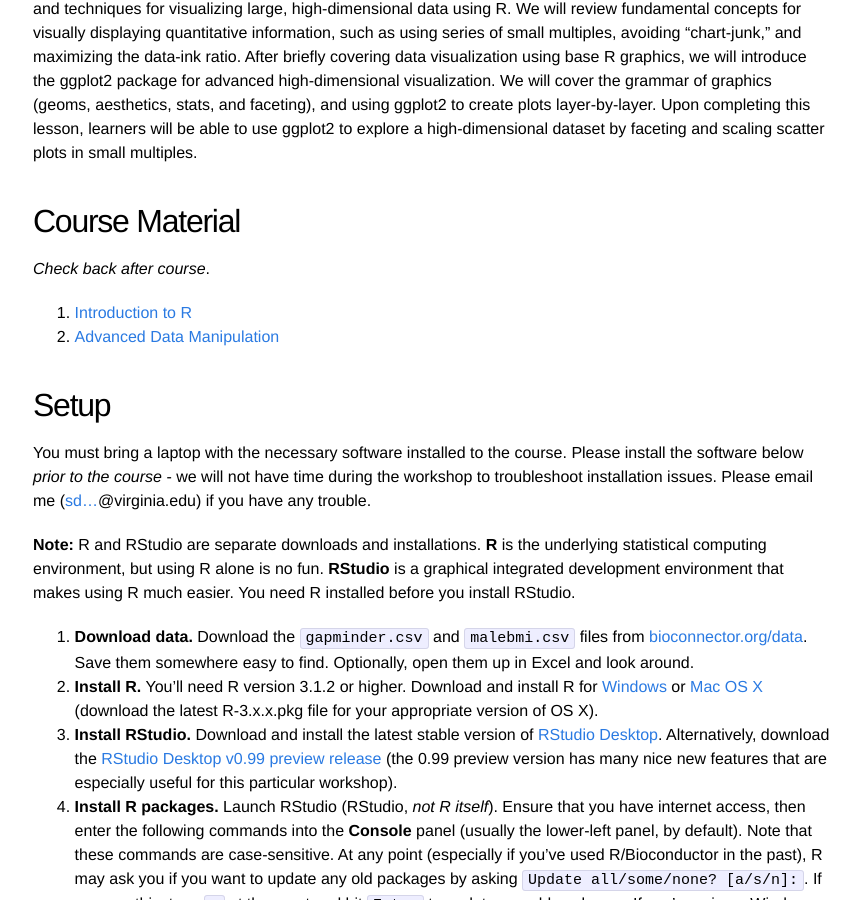
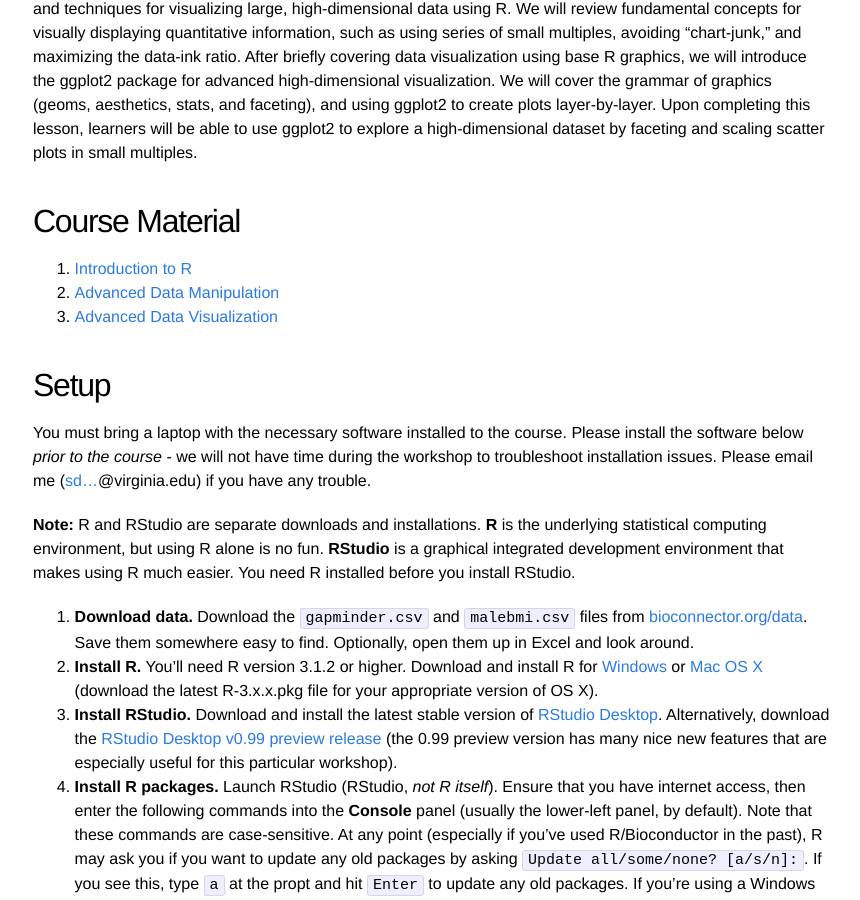
Before and after one commit to bioconnector/workshops2015, a Jekyll site: the page built from ws-r-series.md, in a window 1280 px wide and 900 px high, scrolled down 1545 px. Shown: the whole window, without its empty margins (207-1067 px from the left). Built offline with Jekyll 4.4.1, drawn with Linux system fonts in a browser that asks for light colours; Markdown is read by kramdown in place of the engine named in the settings.

Commit message:
link to viz material

```diff
--- a/ws-r-series.md
+++ b/ws-r-series.md
@@ -46,13 +46,15 @@ This workshop will cover fundamental concepts for creating effective data visual
 
 ## Course Material
 
-_Check back after course_.
 
 1. [Introduction to R](../lessons/r/r-intro/)
 1. [Advanced Data Manipulation](../lessons/r/r-manipulation/)
+1. [Advanced Data Visualization](../lessons/r/r-viz/)
 
 <!--
+_Check back after course_.
 1. [Introduction to R](../lessons/r/r-intro/)
+1. [Advanced Data Manipulation](../lessons/r/r-manipulation/)
 1. [Advanced Data Visualization](../lessons/r/r-viz/)
 -->
 
```
